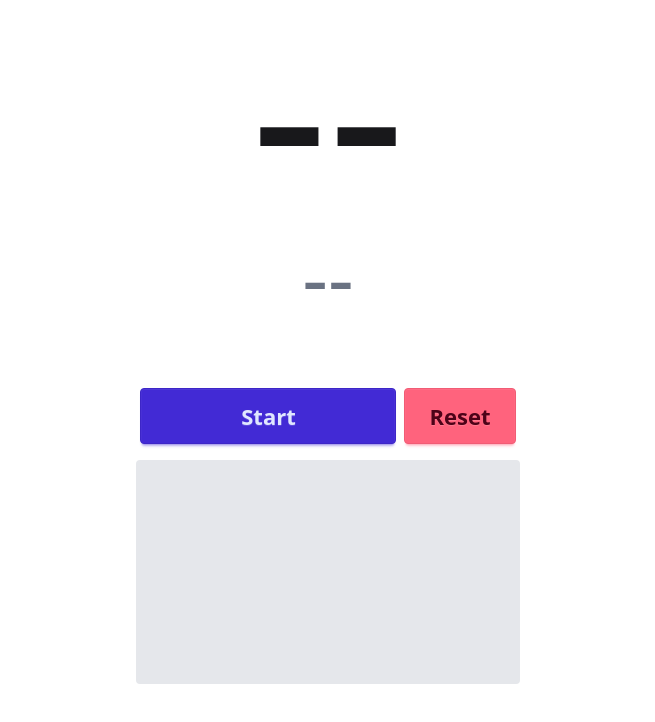
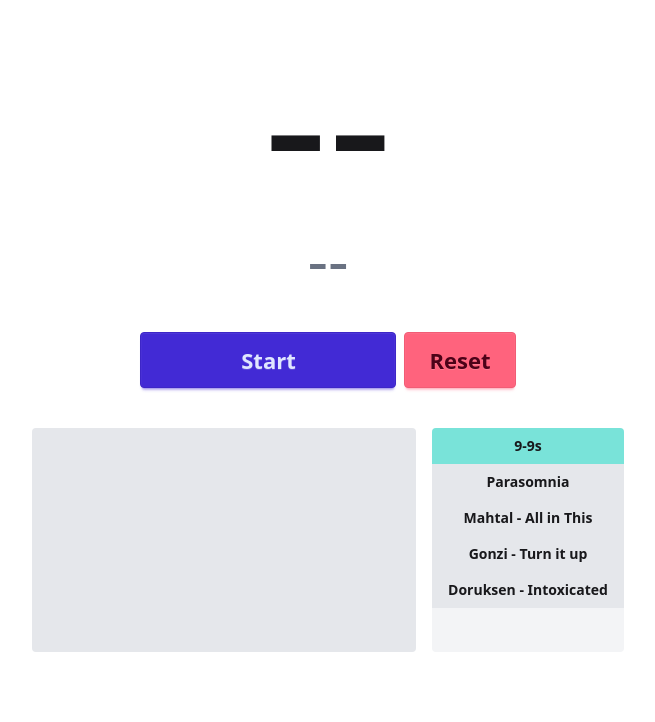
Before and after one commit to unframework/ticker, a React (Vite) app: page / in a window 1280 px wide. Shown: the top 722 px of the page, without its empty margins (312-967 px from the left). Built offline with nearby package versions, Linux system fonts and the light colour scheme.

Commit message:
Add playlist controls

```diff
--- a/src/App.tsx
+++ b/src/App.tsx
@@ -4,6 +4,7 @@ import clsx from "clsx";
 import "./App.css";
 
 import { VideoPlayer } from "./videoPlayer";
+import { PlaylistControls, useVideoList } from "./playlist";
 
 type TimerState =
   | {
@@ -69,6 +70,10 @@ const Timer: React.FC = () => {
   });
 
   const [elapsedCounter, setElapsedCounter] = useState(0);
+
+  const videoList = useVideoList();
+  const [currentVideoIndex, setCurrentVideoIndex] = useState(0);
+  const currentVideo = videoList[currentVideoIndex];
 
   useEffect(() => {
     if (timerState.mode !== "active") {
@@ -232,6 +237,8 @@ const Timer: React.FC = () => {
       samples.finishLine.play();
       samples.done.play();
 
+      setCurrentVideoIndex((prev) => (prev + 1) % videoList.length);
+
       // @todo this more reliably
       setTimerState({
         mode: "stopped",
@@ -282,7 +289,7 @@ const Timer: React.FC = () => {
     >
       <div
         className={clsx(
-          "text-[30vh] leading-none",
+          "text-[25vh] leading-none",
           timerState.mode === "paused" && "opacity-50",
           seq.type === "work" && "text-orange-700",
         )}
@@ -302,7 +309,7 @@ const Timer: React.FC = () => {
 
       <div
         className={clsx(
-          "text-[10vh] leading-none empty:before:content-['--']",
+          "text-[8vh] leading-none empty:before:content-['--']",
           timerState.mode === "paused" && "opacity-50",
           seq.type === "work" || seq.type === "rest"
             ? "text-gray-800"
@@ -320,7 +327,7 @@ const Timer: React.FC = () => {
         {seq.type === "done" && <div>🎉🥳🎉</div>}
       </div>
 
-      <div className="flex gap-2 mt-16">
+      <div className="flex gap-2 mt-8">
         <button
           className="btn btn-primary btn-xl w-64" // fixed width due to dynamic label
           type="button"
@@ -347,13 +354,21 @@ const Timer: React.FC = () => {
         </button>
       </div>
 
-      <div className="flex-none mt-2">
+      <div className="flex-none mt-8 flex items-stretch gap-4">
         <VideoPlayer
-          videoId="vmFstSvFARQ"
-          videoStart={34} // in seconds
+          videoId={currentVideo[0]}
+          videoStart={currentVideo[1]} // in seconds
           playState={timerState.mode}
           lowVolume={seq.type !== "work"}
         />
+
+        <div className="w-48">
+          <PlaylistControls
+            videoList={videoList}
+            index={currentVideoIndex}
+            onSelect={setCurrentVideoIndex}
+          />
+        </div>
       </div>
     </div>
   );
--- /dev/null
+++ b/src/playlist.tsx
@@ -0,0 +1,60 @@
+import React, { useState } from "react";
+import clsx from "clsx";
+
+const videos: [string, number, string][] = [
+  ["zb5-CXOeYj4", 0, "9-9s"],
+  ["9jTlMgM-kuY", 13, "Gonzi - Turn it up"],
+  ["y0GcRu6qSa0", 12, "Parasomnia"],
+  ["hUTGTflHTrE", 1, "Doruksen - Intoxicated"],
+  ["QRU5jpPgdfo", 0, "Mahtal - All in This"],
+];
+
+export function useVideoList() {
+  const [videoList] = useState(() => {
+    const tmp = [...videos];
+    return videos.map(() => {
+      const itemIndex = Math.floor(Math.random() * tmp.length);
+      const item = tmp[itemIndex];
+      tmp.splice(itemIndex, 1);
+      return item;
+    });
+  });
+
+  return videoList;
+}
+
+export interface PlaylistControlsProps {
+  videoList: [string, number, string][];
+  index: number;
+  onSelect: (index: number) => void;
+}
+
+export const PlaylistControls: React.FC<PlaylistControlsProps> = ({
+  videoList,
+  index,
+  onSelect,
+}) => {
+  return (
+    <div className="h-full rounded-sm overflow-auto bg-gray-100">
+      <div className="flex flex-col">
+        {videoList.map(([videoId, , title], i) => (
+          <button
+            key={videoId}
+            type="button"
+            className={clsx(
+              "flex items-center px-4 py-2 gap-4",
+              index === i
+                ? "bg-accent/50 hover:bg-accent cursor-pointer"
+                : "bg-gray-200 hover:bg-gray-300 cursor-pointer",
+            )}
+            onClick={() => onSelect(i)}
+          >
+            <div className="flex-1">
+              <div className="text-sm font-bold">{title}</div>
+            </div>
+          </button>
+        ))}
+      </div>
+    </div>
+  );
+};
```
